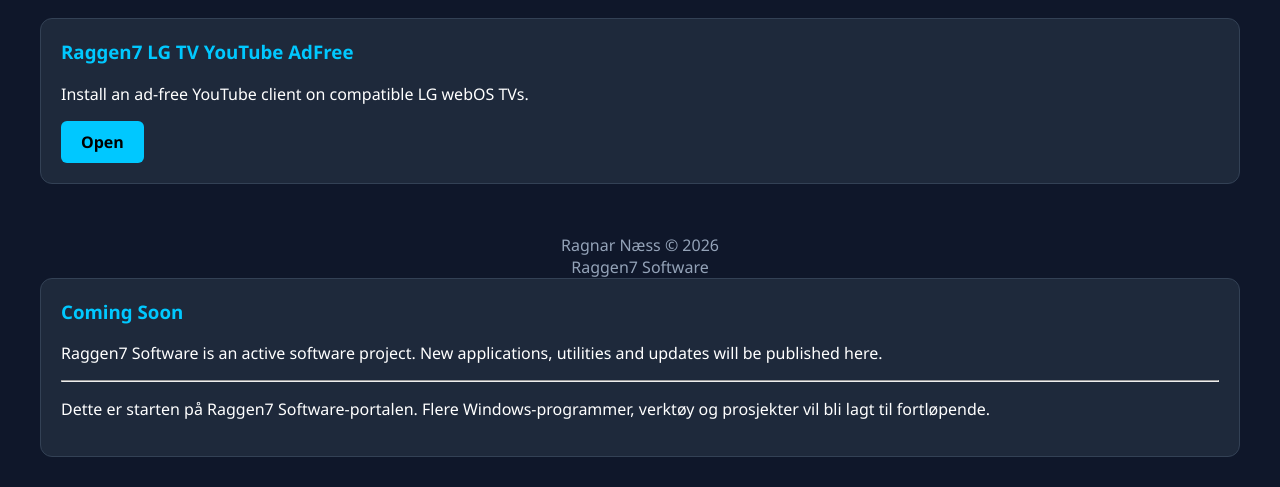
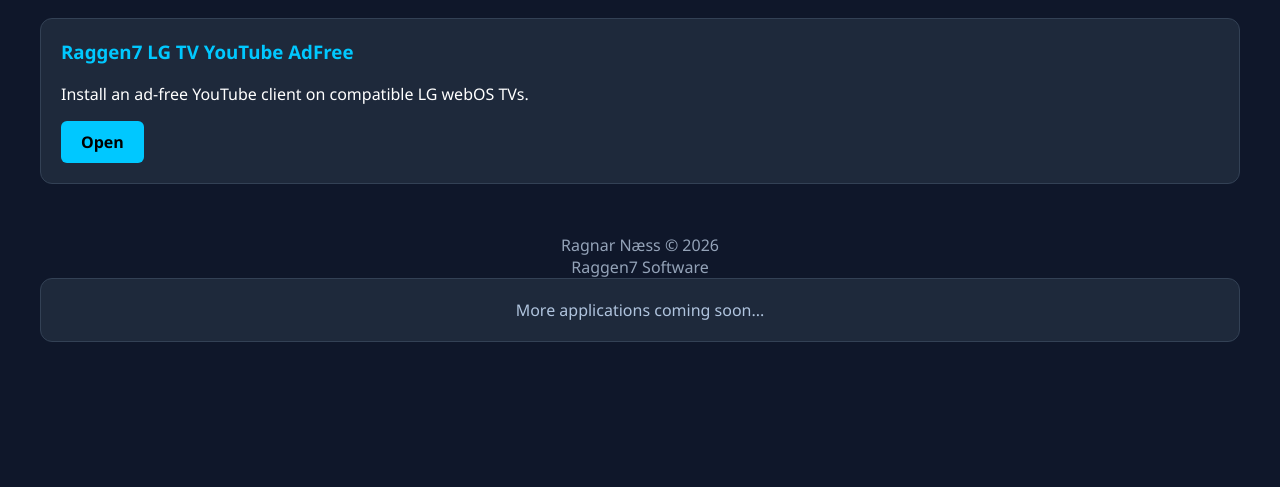
Before and after one commit to Raggen7/raggen7.github.io, a plain HTML site: page index.html in a window 1280 px wide. Shown: the part 395-882 px from the top of the page. After the commit the page ends 800 px from the top, so only its background shows below. Drawn offline with Linux system fonts and the light colour scheme.

Commit message:
Revise card content for upcoming applications
Updated the card section to include a centered message about upcoming applications and removed the previous text.

```diff
--- a/index.html
+++ b/index.html
@@ -119,23 +119,16 @@
 
     </div>
 
-<div class="card">
+<div class="card" style="text-align:center;">
 
-    <h3>Coming Soon</h3>
+    <p style="font-size:16px; color:#b0c4de; margin:0;">
 
-    <p>
-        Raggen7 Software is an active software project.
-        New applications, utilities and updates will be published here.
-    </p>
+        More applications coming soon...
 
-    <hr>
-
-    <p>
-        Dette er starten på Raggen7 Software-portalen.
-        Flere Windows-programmer, verktøy og prosjekter vil bli lagt til fortløpende.
     </p>
 
 </div>
 
+
 </body>
 </html>
```
